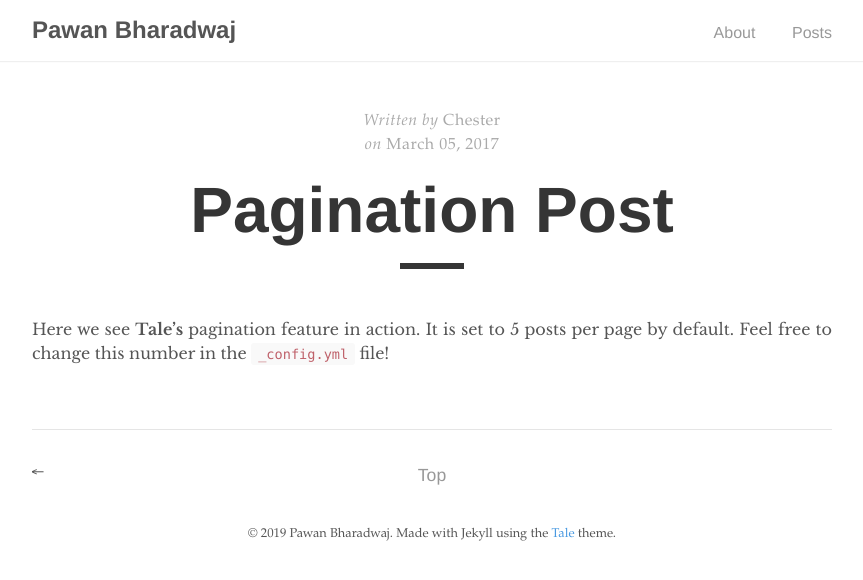
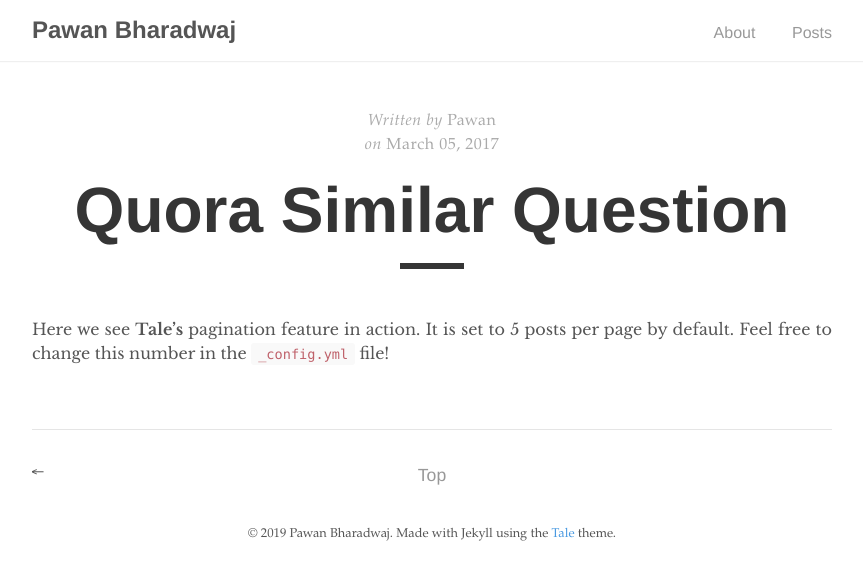
Before and after one commit to legsidestrangle/legsidestrangle.github.io, a Jekyll site: the page built from _posts/2017-03-05-pagination-post.md, in a window 1280 px wide. Shown: the top 580 px of the page, without its empty margins (208-1071 px from the left). Built offline with Jekyll 4.4.1, drawn with Linux system fonts in a browser that asks for light colours.

Commit message:
updating post name

```diff
--- a/_posts/2017-03-05-pagination-post.md
+++ b/_posts/2017-03-05-pagination-post.md
@@ -1,7 +1,7 @@
 ---
 layout: post
-title: "Pagination Post"
-author: "Chester"
+title: "Quora Similar Question "
+author: "Pawan"
 ---
 
 Here we see **Tale's** pagination feature in action. It is set to 5 posts per page by default. Feel free to change this number in the `_config.yml` file!
```
